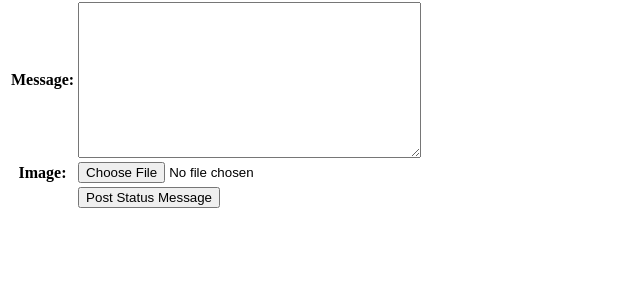
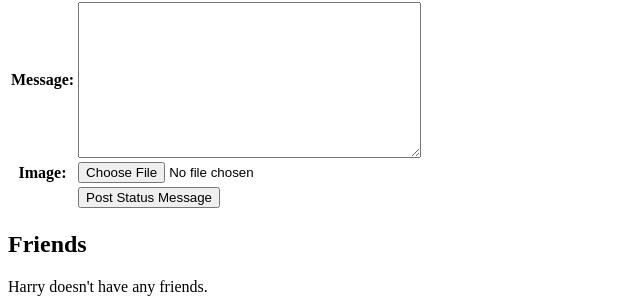
Before and after one commit to janamha/cs108-examples, a Django app: page /mini_fb/profile/2 in a window 1280 px wide. Shown: the part 744-1048 px from the top of the page, without its empty margins (0-640 px from the left). Before the commit the page ends 952 px from the top, so only its background shows below. Run offline with Django 4.2, Linux system fonts and the light colour scheme; data comes from the database, SQL or seed files in the repository; both versions use the stored data as it was after the commit.

Commit message:
Finished tassk 1 in Assignment 20

```diff
--- a/mini_fb/models.py
+++ b/mini_fb/models.py
@@ -3,6 +3,7 @@
 # your email: janamha@bu.edu
 # Description: Where you create models for your app and stirng representation
 
+import profile
 from django.db import models
 from django.urls import reverse
 
@@ -15,6 +16,7 @@ class Profile(models.Model):
     city = models.TextField(blank=True)
     email = models.TextField(blank=True)
     image_url = models.URLField(blank=True)
+    friends = models.ManyToManyField("self")
 
     def get_status_messages(self):
         '''Return all status messages for this Profile.'''
@@ -25,6 +27,11 @@ class Profile(models.Model):
     def get_absolute_url(self):
         '''Return a URL to display this profile object.'''
         return reverse("show_profile_page", kwargs={"pk": self.pk})
+
+    def get_friends(self):
+        '''Return all friends for this Profile.'''
+
+        return self.friends.all()
 
     def __str__(self):
         '''Return a string representation of this Profile object.'''
--- a/mini_fb/templates/mini_fb/show_profile_page.html
+++ b/mini_fb/templates/mini_fb/show_profile_page.html
@@ -60,5 +60,26 @@ enctype="multipart/form-data">
     </table>
 
 </form>
+<h2>Friends</h2>
+{% if profile.get_friends %}
+    <table>
+        <colgroup>
+            <col span="1" style="width: 15%">
+            <col span="1" style="width: 15%">
+        </colgroup>
+        {% for f in profile.get_friends %}
+            <tr>
+                <td>
+                    {{f.first_name}} {{f.last_name}}
+                </td>
+                <td>
+                    <img src='{{f.image.url}}' style='max-width: 200;'>
+                </td>
+            </tr>
+        {% endfor %}
+    </table>
+{% else %}
+{{profile.first_name}} doesn't have any friends.
+{% endif %}
 
 {% endblock %}
```
Also changed, not shown: db.sqlite3, mini_fb/migrations/0009_profile_friends.py (added).
